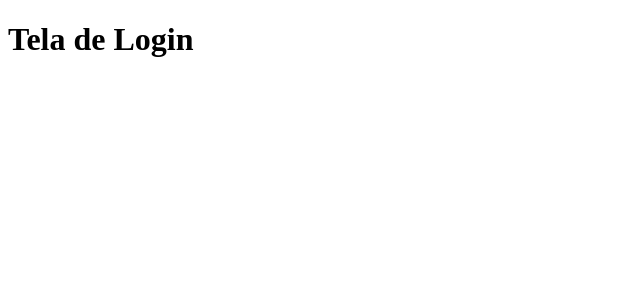
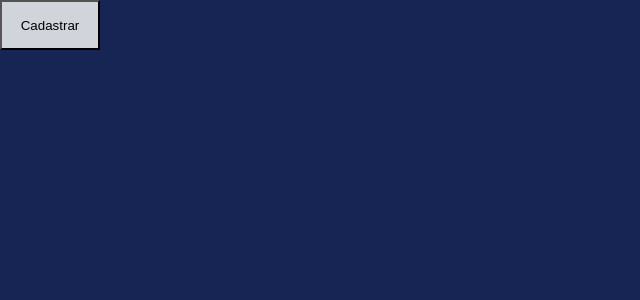
Before and after one commit to devplaceuru/front-placemed, a React (Vite) app: page / in a window 1280 px wide. Shown: the top 300 px of the page, without its empty margins (0-640 px from the left). Built offline with nearby package versions, Linux system fonts and the light colour scheme.

Commit message:
Construção tela login

```diff
--- a/src/index.css
+++ b/src/index.css
@@ -0,0 +1,4 @@
+body {
+  margin: 0;
+  padding: 0;
+}
--- a/src/pages/Login/index.tsx
+++ b/src/pages/Login/index.tsx
@@ -1,7 +1,9 @@
+import { Container, ButtomNew } from "./style";
+
 export function Login() {
   return (
-    <div>
-      <h1>Tela de Login</h1>
-    </div>
+    <Container>
+      <ButtomNew>Cadastrar</ButtomNew>
+    </Container>
   );
 }
--- a/src/pages/Login/style.ts
+++ b/src/pages/Login/style.ts
@@ -0,0 +1,13 @@
+import styled from "styled-components";
+
+export const Container = styled.div`
+  width: 100vw;
+  height: 100vh;
+  background-color: ${({ theme }) => theme.COLOR.BLUE_950};
+`;
+
+export const ButtomNew = styled.button`
+  width: 100px;
+  height: 50px;
+  background-color: ${({ theme }) => theme.COLOR.GRAY_300};
+`;
```
